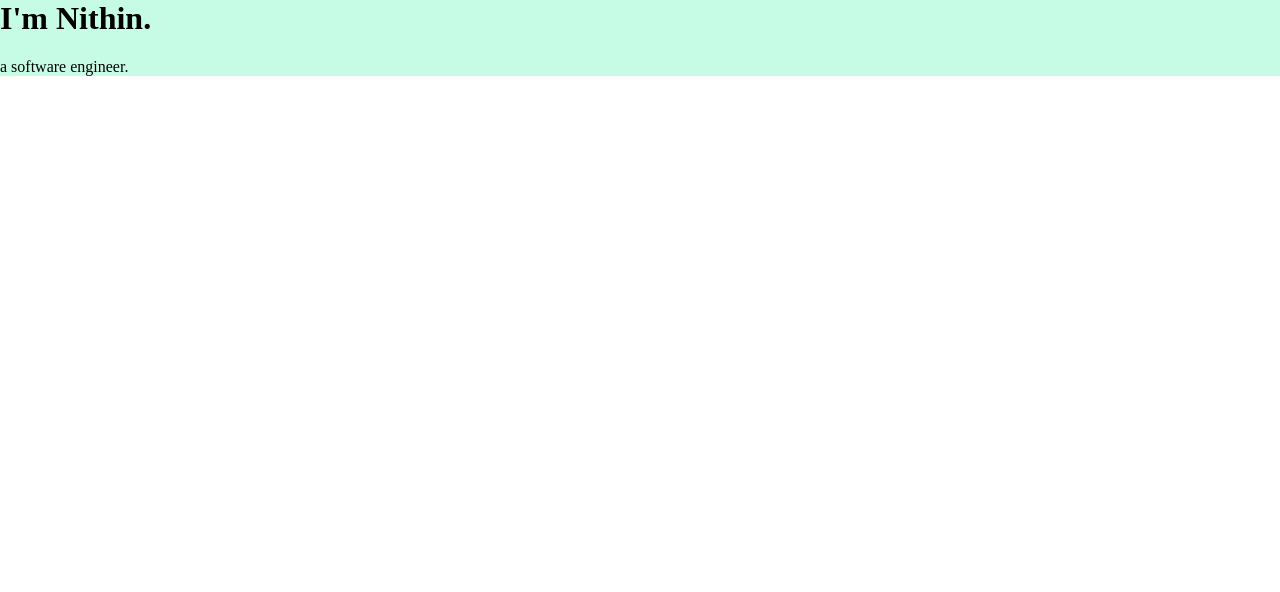
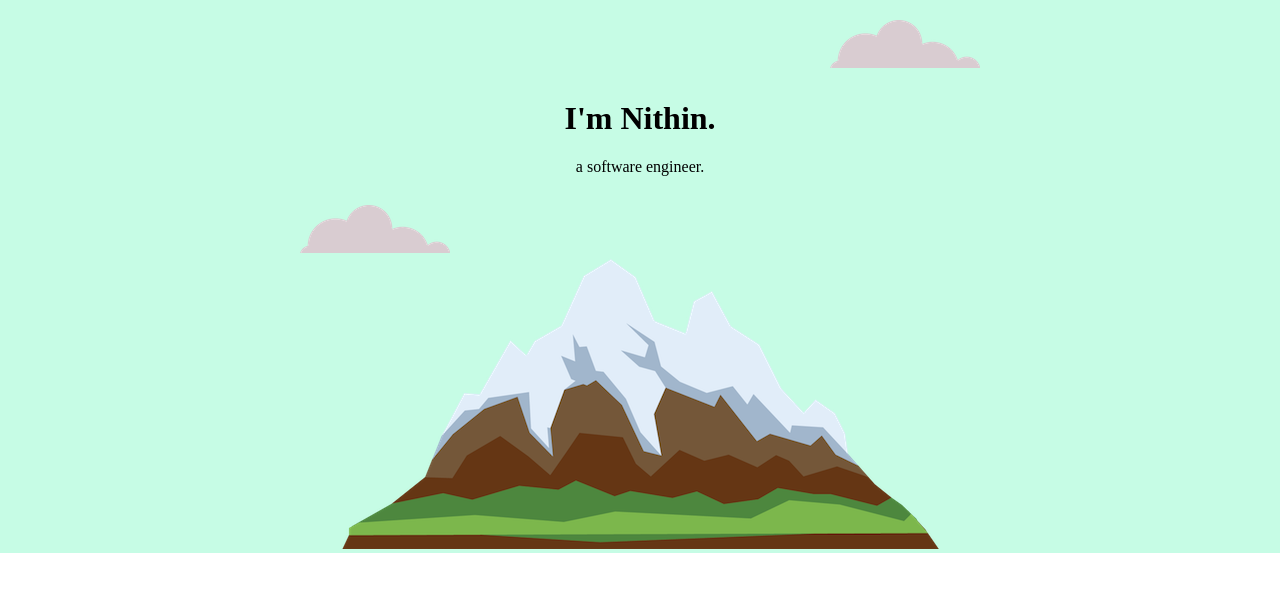
Before and after one commit to nthnsj/My-Web-Application, a plain HTML site: page My CSS Site/index.html in a window 1280 px wide. Drawn offline with Linux system fonts and the light colour scheme.

Commit message:
Changes added

```diff
--- a/My CSS Site/css/styles.css
+++ b/My CSS Site/css/styles.css
@@ -1,11 +1,34 @@
 body {
   margin: 0;
+  text-align: center;
 }
 
 h1 {
   margin-top: 0;
 }
 
-div {
+.top-container {
   background-color: #c6fce5;
+  position: relative;
+  padding-top: 100px;
 }
+
+.middle-container {
+  background-color: #6ef3d6;
+}
+
+.bottom-container {
+  background-color: #0dceda;
+}
+
+.top-cloud {
+  position: absolute;
+  right: 300px;
+  top: 20px;
+}
+
+.bottom-cloud {
+  position: absolute;
+  left: 300px;
+  bottom: 300px;
+}
--- a/My CSS Site/index.html
+++ b/My CSS Site/index.html
@@ -1,17 +1,24 @@
 <!DOCTYPE html>
 <html lang="en">
   <head>
-    <meta charset="UTF-8">
-    <meta http-equiv="X-UA-Compatible" content="IE=edge">
-    <meta name="viewport" content="width=device-width, initial-scale=1.0">
+    <meta charset="UTF-8" />
+    <meta http-equiv="X-UA-Compatible" content="IE=edge" />
+    <meta name="viewport" content="width=device-width, initial-scale=1.0" />
     <title>Nithin S J</title>
-    <link rel="stylesheet" href="css/styles.css">
-    <link rel="shortcut icon" href="favicon.ico" type="image/x-icon">
+    <link rel="stylesheet" href="css/styles.css" />
+    <link rel="shortcut icon" href="favicon.ico" type="image/x-icon" />
   </head>
   <body>
-    <div>
+    <div class="top-container">
+      <img class="top-cloud" src="images/cloud.png" alt="cloud image" />
       <h1>I'm Nithin.</h1>
       <p>a software engineer.</p>
+      <img class="bottom-cloud" src="images/cloud.png" alt="cloud image" />
+      <img src="images/mountain.png" alt="mountain image" />
     </div>
+
+    <div class="middle-container"></div>
+
+    <div class="bottom-container"></div>
   </body>
 </html>
```
Lines whose indentation alone changed are shown as unchanged.
